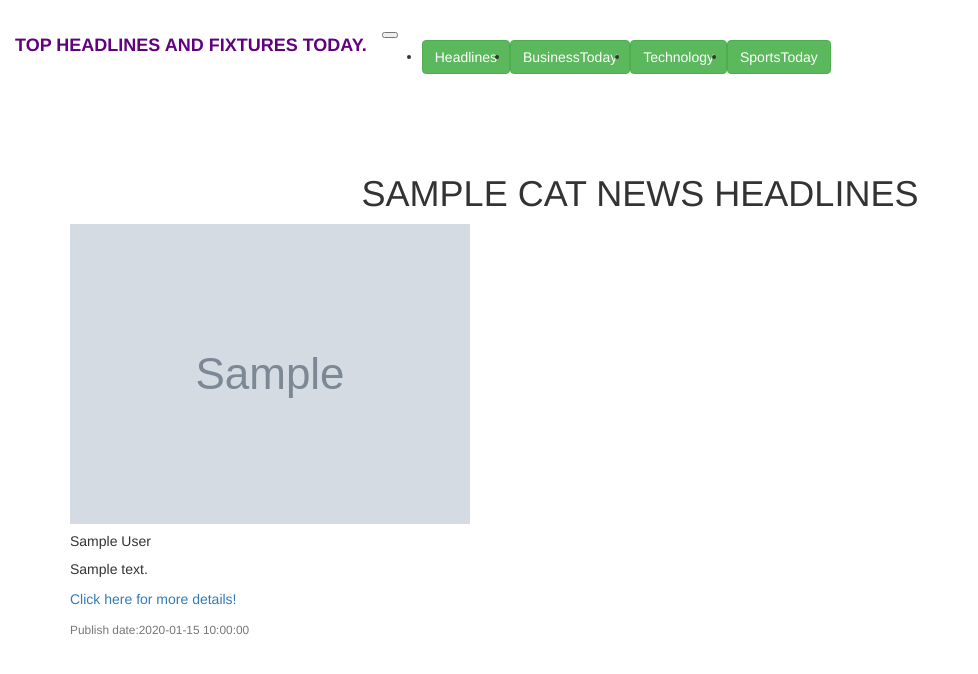
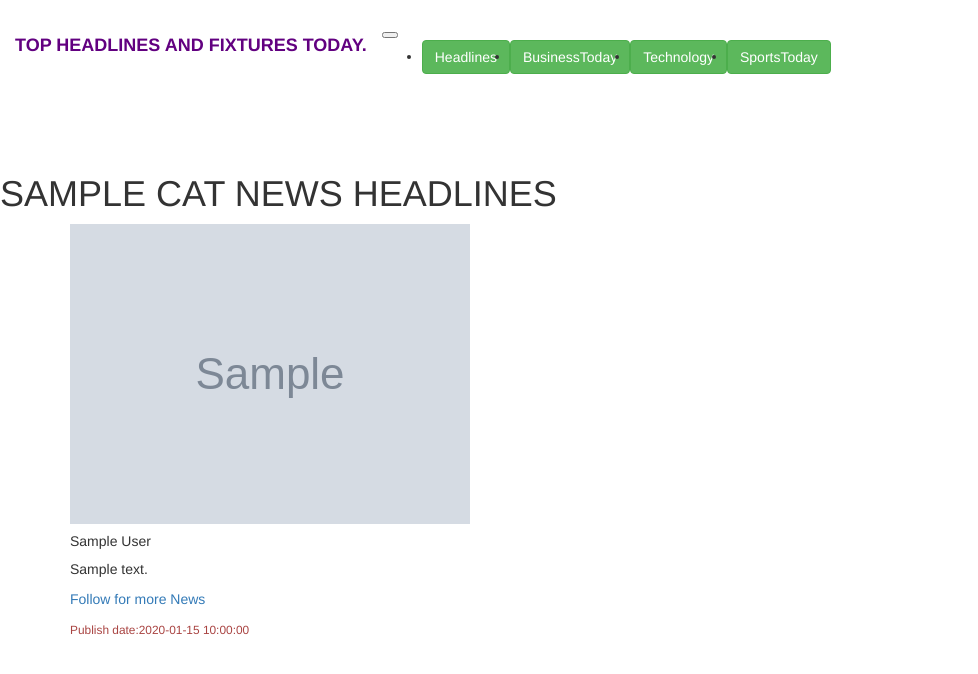
Before and after one commit to sha-lin/newsAPI, a Flask app: template app/templates/categories.html in a window 1280 px wide. Shown: the top 674 px of the page, without its empty margins (0-978 px from the left). Run offline with Flask 2, Linux system fonts and the light colour scheme; the template is opened without the code that fills it: most values are stand-ins (such as "Sample title", 1, 10 or a date in 2020); grey boxes marked "Sample" are stand-in pictures; some libraries are stand-ins or nearby versions.

```diff
--- a/app/templates/categories.html
+++ b/app/templates/categories.html
@@ -5,7 +5,7 @@
 <body>
   <br>
   <br>
-  <h1 align="center" class="text-uppercase">{{cat}} NEWS HEADLINES</h3>
+  <h1 align-items="center" class="text-uppercase">{{cat}} NEWS HEADLINES</h3>
     <div class="container">
       <div class="card-columns">
         {% for category in category %}
@@ -16,11 +16,11 @@
             <h5 class="card-title">{{category.author}}</h5>
             <p class="card-text">{{category.description}}</p>
             <a href="{{category.url}}">
-              <p class="card-text">Click here for more details!</p>
+              <p class="card-text">Follow for more News</p>
             </a>
           </div>
           <div class="card-footer">
-            <small class="text-muted">Publish date:{{category.time}}</small>
+            <small class="text-danger">Publish date:{{category.time}}</small>
           </div>
         </div>
         {% endfor %}
```
